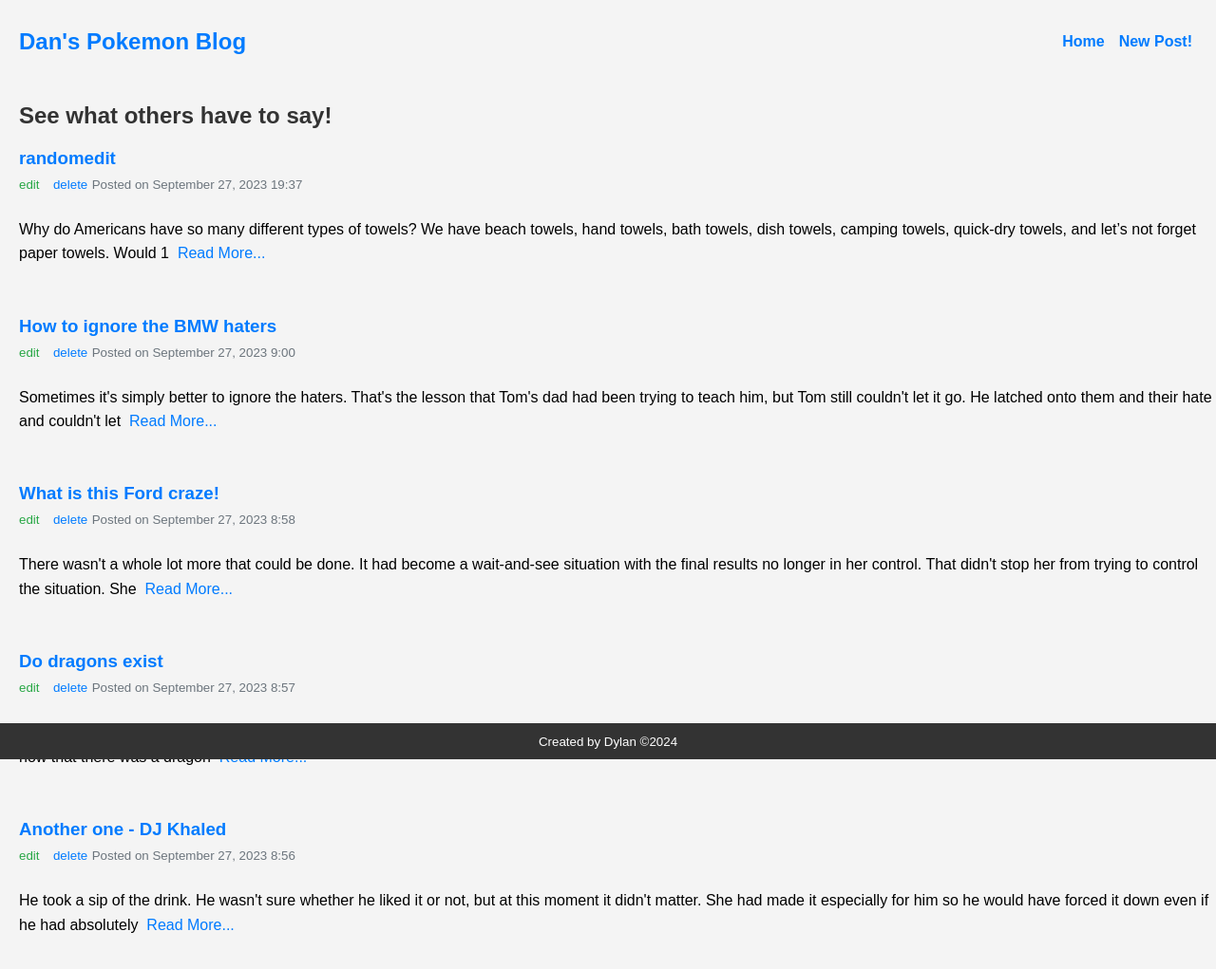
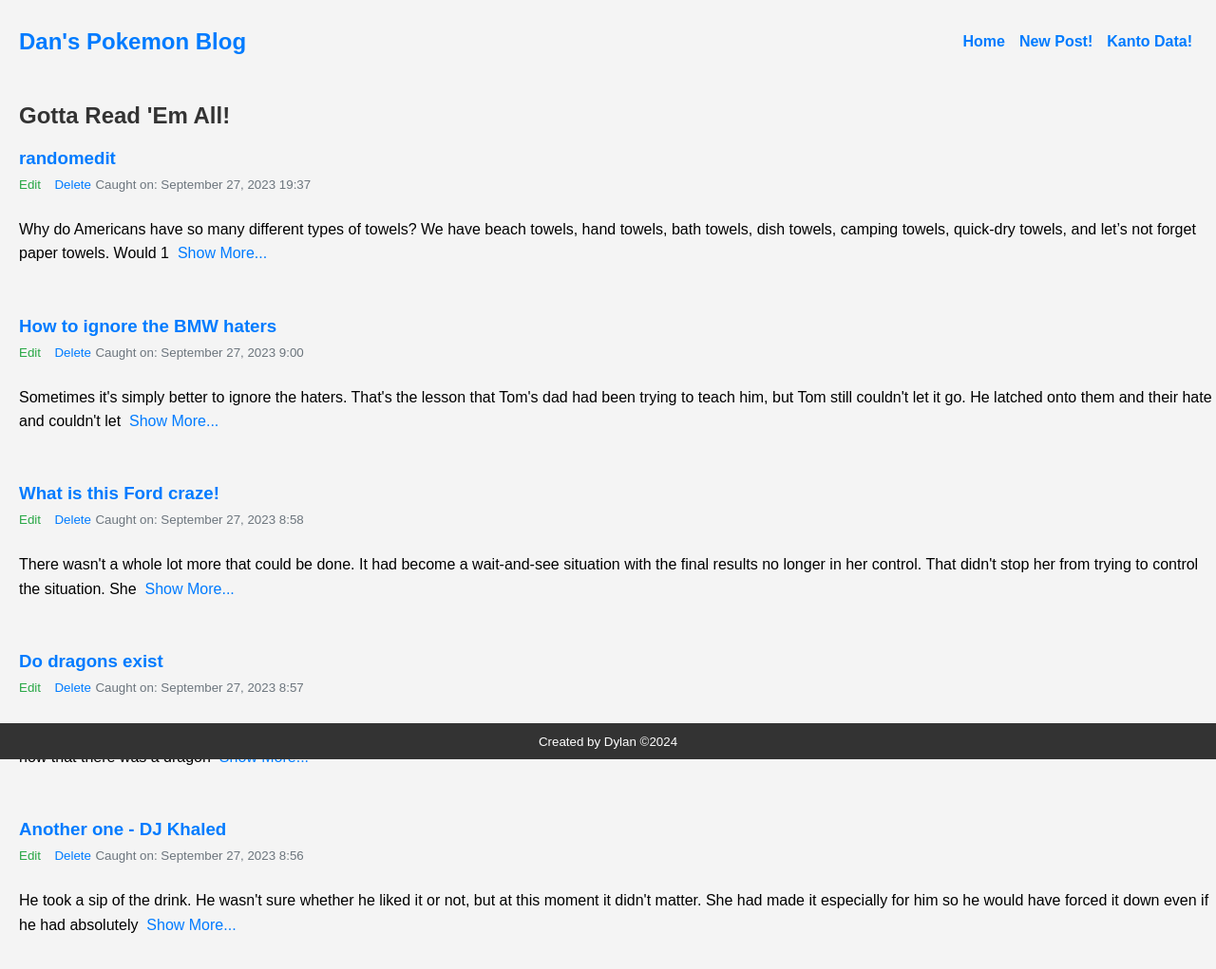
Before and after one commit to DPotton/Pokemon-Blog, a PHP site: page / in a window 1280 px wide. Shown: the whole page at 95% size. Run offline with PHP 8.4, Linux system fonts and the light colour scheme; data comes from the database, SQL or seed files in the repository.

Commit message:
Added data to Pokemon.php, as well as functionality for the user to access the page through Index.php

```diff
--- a/index.php
+++ b/index.php
@@ -31,17 +31,17 @@
     <meta http-equiv="X-UA-Compatible" content="IE=edge">
     <meta name="viewport" content="width=device-width, initial-scale=1.0">
     <link rel="stylesheet" href="main.css">
-    <title>My Blog! - Home Page</title>
+    <title>PokéBlog! - Home Page</title>
 </head>
 <body>
 
     <?php include('nav.php'); ?>
 
     <main class="containerBlog">
-        <h2>See what others have to say!</h2>
+        <h2>Gotta Read 'Em All!</h2>
             <?php if($statement->rowCount() == 0) : ?>
             <div class="center-text py-1">
-                <p>No blog entries yet!</p>
+                <p>No PokéEntries yet!</p>
             </div>
         <?php exit; endif; ?>
 
@@ -49,23 +49,24 @@
         <h3 class="blog-post-title">
             <a href="show.php?id=<?=$row['id']?>"><?=$row['title']?></a>
         </h3>
-        <small><a href="edit.php?id=<?=$row['id']?>" class="blog-post-edit">edit</a></small>
-        <small><a href="delete.php?id=<?=$row['id']?>" class="blog-post-delete">delete</a></small>
+        <small><a href="edit.php?id=<?=$row['id']?>" class="blog-post-edit">Edit</a></small>
+        <small><a href="delete.php?id=<?=$row['id']?>" class="blog-post-delete">Delete</a></small>
         <small class="blog-post-date">
-            Posted on <time datetime="<?=$row['date_posted']?>"><?=
+            Caught on: <time datetime="<?=$row['date_posted']?>"><?=
             date_format(date_create($row['date_posted']), 'F j, Y G:i') ?><time>
             &ensp;
         </small> <br>
         <p class="blog-post-content">
             <?php if(strlen($row['content']) > 200) : ?>
                 <?=substr($row['content'], 0, 200)?>
-                <a href="show.php?id=<?=$row['id']?>">&nbsp;Read More...</a>
+                <a href="show.php?id=<?=$row['id']?>">&nbsp;Show More...</a>
             <?php else: ?>
                 <?= $row['content'] ?>
             <?php endif ?>
         </p><br>
     <?php endwhile; ?>
     </main>
+    </div>
 
     <?php include('footer.php'); ?>
 
--- a/nav.php
+++ b/nav.php
@@ -3,5 +3,6 @@
     <ul class="container">
         <li><a href="index.php">Home</a></li>
         <li><a href="post.php" class="button-primary-outline">New Post!</a></li>
+        <li><a href="pokemon.php" class="pokemon-kanto">Kanto Data!</a></li>
     </ul>
 </nav>
```
Also changed, not shown: delete.php (+13 -0 lines), pokemon.php (added, +27 -0 lines).
